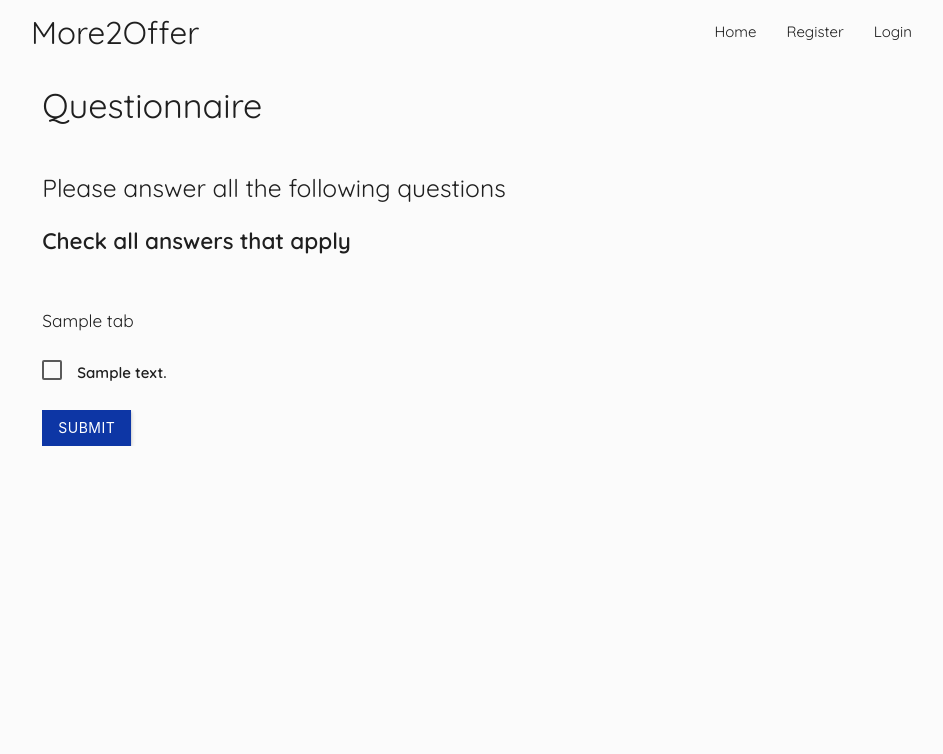
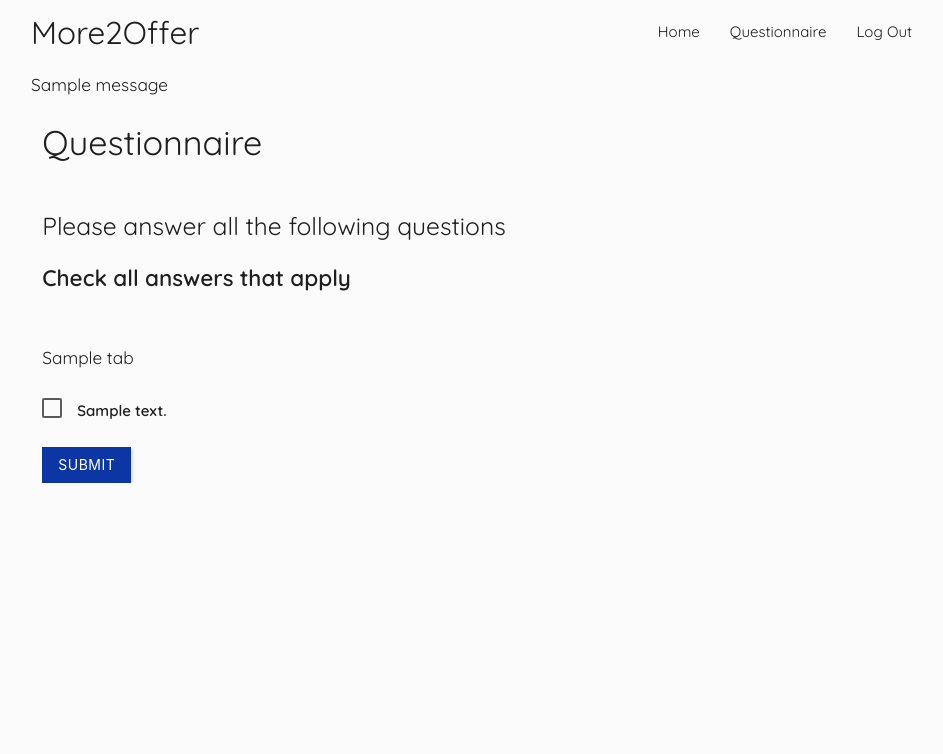
Before and after one commit to stefdworschak/more2offer, a Flask app: a page that uses templates/base.html in a window 1280 px wide. Shown: the top 754 px of the page, without its empty margins (161-1104 px from the left). Run offline with Flask 2, Linux system fonts and the light colour scheme; the visitor is signed in with stand-in values (Sample User, id 1); one stand-in notice (Sample message) is shown; a database or web service that is not in the repository returns one stand-in record (values such as "Sample title"); some libraries are stand-ins or nearby versions.

Commit message:
Fix login/register and added functionality to allow users to fill in questionnaire for profile

```diff
--- a/app.py
+++ b/app.py
@@ -3,6 +3,7 @@
   Flask, flash, render_template, redirect, request, session, url_for)
 from flask_pymongo import PyMongo
 from bson.objectid import ObjectId
+from werkzeug.security import generate_password_hash, check_password_hash
 if os.path.exists("env.py"):
   import env
 
@@ -21,6 +22,14 @@
   return render_template("index.html")
 
 
+@app.route("/<username>")
+def loggedin(username):
+  username = mongo.db.Users.find_one(
+    {"username": session["user"]})["username"]
+  user = mongo.db.users.find_one({"username": session["user"]})
+  return render_template("index.html", username=username, user=user)
+
+
 @app.route("/get_users")
 def get_users():
   users = mongo.db.Users.find()
@@ -37,7 +46,7 @@
       username = request.form.get("username")
       password = request.form.get("password")
 
-      existing_user = mongo.db.users.find_one(
+      existing_user = mongo.db.Users.find_one(
           {"username": request.form.get("username")})
 
       if existing_user:
@@ -46,8 +55,7 @@
               session["user"] = username
               flash("Welcome, {}".format(
                   username))
-              return redirect(url_for(
-                  "profile", username=session["user"]))
+              return redirect(url_for("loggedin", username=session["user"]))
           else:
               # invalid password match
               flash("Incorrect Username and/or Password")
@@ -61,6 +69,19 @@
   return render_template("login.html")
 
 
+# logs out user
+@app.route("/logout")
+def logout():
+    """
+    This function allows a user to log out and removes them from
+    the session cookie
+    """
+    # remove user from session cookies
+    flash("Logged Out")
+    session.pop("user")
+    return redirect(url_for("login"))
+
+
 @app.route("/register", methods=["GET", "POST"])
 def register():
     """
@@ -71,10 +92,11 @@
         username = request.form.get("username").lower()
         password = request.form.get("password")
         confirm_password = request.form.get("confirm-password")
-        email = request.form.get("email")
+        email = request.form.get("email").lower()
+        tel = request.form.get("tel")
 
         # *** check if username already exists in db
-        existing_user = mongo.db.users.find_one({"username": username})
+        existing_user = mongo.db.Users.find_one({"username": username})
 
         if existing_user:
             flash("Username already exists")
@@ -82,16 +104,17 @@
 
         if password == confirm_password:
             register = {
-                "username": password,
+                "username": username,
                 "password": generate_password_hash(password),
-                "email": email
+                "email": email,
+                "tel": tel,
             }
-            mongo.db.users.insert_one(register)
+            mongo.db.Users.insert_one(register)
 
             # *** put the new user into 'session' cookie
             session["user"] = username
             flash("Registration Successful!")
-            return redirect(url_for("profile", username=session["user"]))
+            return redirect(url_for("loggedin", username=session["user"]))
 
         else:
             flash("Passwords do not match.")
@@ -99,26 +122,22 @@
     return render_template("register.html")
 
 
-@app.route("/form")
-def form():
-  return render_template(
-    'form.html'
-  )
+@app.route("/questionnaire/<username>", methods=["GET", "POST"])
+def questionnaire(username):
 
+  user = mongo.db.Users.find_one({"username": session["user"]})
 
-@app.route("/questionnaire/<user_id>", methods=["GET", "POST"])
-def questionnaire(user_id):
-
+  print(user)
   if request.method == "POST":
     answers = {
       "badges": request.form.getlist("questionnaire")
     }
-    mongo.db.Users.update({"_id": ObjectId(user_id)}, {"$set": answers})
+    mongo.db.Users.update({"username": username}, {"$set": answers})
     return redirect(url_for("index"))
 
   tabs = mongo.db.Tabs.find().sort("name")
 
-  return render_template("form.html", user_id=user_id, tabs=tabs)
+  return render_template("form.html", username=username, tabs=tabs)
 
 
 @app.errorhandler(404)
--- a/templates/404.html
+++ b/templates/404.html
@@ -3,6 +3,7 @@
 
 <div class="card-content center-align">
 	<h2> The page is not found </h2>
+	<h3>Return <a href="{{ url_for('index') }}">Home</a></h3>
 </div>
 
 {% endblock %}
--- a/templates/base.html
+++ b/templates/base.html
@@ -28,19 +28,42 @@
         <a href="{{ url_for('index') }}" class="brand-logo">More2Offer</a>
         <a href="#" data-target="mobile-demo" class="sidenav-trigger"><i class="fas fa-bars"></i></a>
         <ul class="right hide-on-med-and-down">
+          {% if session.user %}
+          <li><a href="{{ url_for('loggedin', username=session['user']) }}">Home</a></li>
+          <li><a href="{{ url_for('questionnaire', username=session['user']) }}">Questionnaire</a></li>
+          <li><a href="{{ url_for('logout') }}">Log Out</a></li>
+          {% else %}
           <li><a href="{{ url_for('index') }}">Home</a></li>
-          <li><a href="/">Register</a></li>
-          <li><a href="/">Login</a></li>
+          <li><a href="{{ url_for('register') }}">Register</a></li>
+          <li><a href="{{ url_for('login') }}">Login</a></li>
+          {% endif %}
         </ul>
       </div>
     </div>
   </nav>
   <ul class="sidenav" id="mobile-demo">
+    {% if session.user %}
+    <li><a href="{{ url_for('loggedin', username=session['user']) }}">Home</a></li>
+    <li><a href="{{ url_for('questionnaire', username=session['user']) }}">Questionnaire</a></li>
+    <li><a href="{{ url_for('logout') }}"">Log Out</a></li>
+    {% else %}
     <li><a href="{{ url_for('index') }}">Home</a></li>
-    <li><a href="/">Register</a></li>
-    <li><a href="/">Login</a></li>
+    <li><a href="{{ url_for('register') }}">Register</a></li>
+    <li><a href="{{ url_for('login') }}">Login</a></li>
+    {% endif %}
   </ul>
-  {% block header %} {% endblock %}
+
+  <section>
+    {% with messages = get_flashed_messages() %}
+    {% if messages %}
+    {% for message in messages %}
+    <div class="container flashes mt-2">
+      <h6 class="text-center">{{ message }}</h6>
+    </div>
+    {% endfor %}
+    {% endif %}
+    {% endwith %}
+  </section>
 
   <main>
     {% block content %} {% endblock %}
--- a/templates/form.html
+++ b/templates/form.html
@@ -8,7 +8,7 @@
     </div>
   </div>
   <div class="row">
-    <form action="{{ url_for('questionnaire', user_id=user_id, tabs=tabs) }}" class="col s12" method="POST" id="questionnaire">
+    <form action="{{ url_for('questionnaire', username=username, tabs=tabs) }}" class="col s12" method="POST" id="questionnaire">
       <div class="row">
         <div class="col">
           <h5>Please answer all the following questions</h5>
```
Also changed, not shown: templates/register.html (+11 -2 lines).
